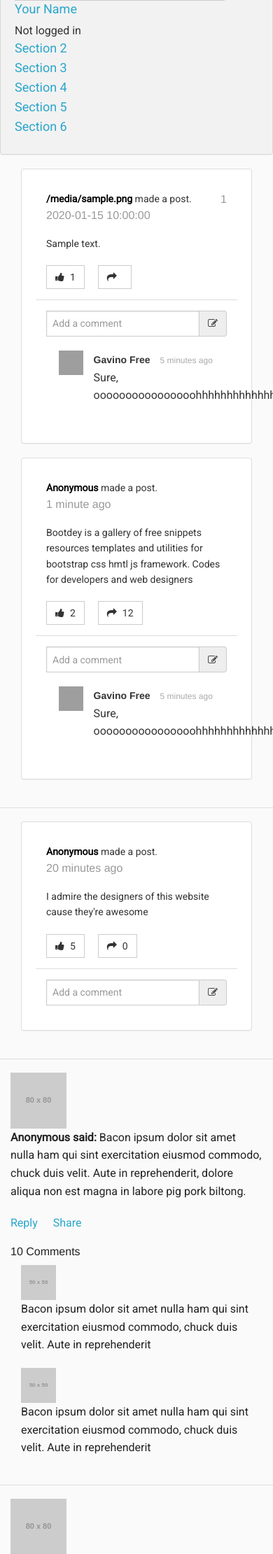
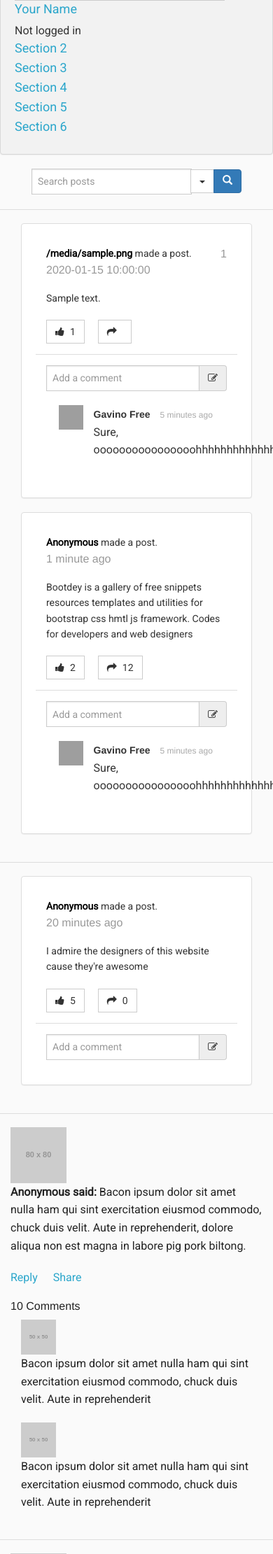
Before and after one commit to brandnew3773/cu_admirers, a Flask app: template templates/index.html in a window 390 px wide; the page is wider, and only the part inside the window is pictured. Shown: the part 437-2658 px from the top of that part at 70% size. Run offline with Flask 2, Linux system fonts and the light colour scheme; the template is opened without the code that fills it: most values are stand-ins (such as "Sample title", 1, 10 or a date in 2020); grey boxes labelled with a size stand in for pictures from a placeholder-image service; parts of the project's set-up code (start-up, migrations or seed data) failed here and were passed over; some libraries are stand-ins or nearby versions; grey boxes are pictures that could not be loaded.

Commit message:
added search bar

```diff
--- a/static/css/login.css
+++ b/static/css/login.css
@@ -377,3 +377,48 @@
 .post .post-footer .comments-list .comment > .comments-list {
   margin-left: 50px;
 }
+
+
+/* Search bar css */
+
+.dropdown.dropdown-lg .dropdown-menu {
+    margin-top: -1px;
+    padding: 6px 20px;
+}
+.input-group-btn .btn-group {
+    display: flex !important;
+}
+.btn-group .btn {
+    border-radius: 0;
+    margin-left: -1px;
+}
+.btn-group .btn:last-child {
+    border-top-right-radius: 4px;
+    border-bottom-right-radius: 4px;
+}
+
+.btn-group .form-horizontal .btn[type="submit"] {
+  border-top-left-radius: 4px;
+  border-bottom-left-radius: 4px;
+}
+.form-horizontal .form-group {
+    margin-left: 0;
+    margin-right: 0;
+}
+.form-group .form-control:last-child {
+    border-top-left-radius: 4px;
+    border-bottom-left-radius: 4px;
+}
+
+@media screen and (min-width: 768px) {
+    #adv-search {
+        width: 500px;
+        margin: 0 auto;
+    }
+    .dropdown.dropdown-lg {
+        position: static !important;
+    }
+    .dropdown.dropdown-lg .dropdown-menu {
+        min-width: 500px;
+    }
+}
--- a/templates/index.html
+++ b/templates/index.html
@@ -215,7 +215,42 @@
 
 
     <div class="large-9 columns">
-
+        <div class="container">
+            <div class="row">
+                <div class="col-md-9">
+                    <div class="input-group" id="adv-search">
+                        <input type="text" class="form-control" placeholder="Search posts" />
+                        <div class="input-group-btn">
+                            <div class="btn-group" role="group">
+                                <div class="dropdown dropdown-lg">
+                                    <button type="button" class="btn btn-default dropdown-toggle" data-toggle="dropdown" aria-expanded="false"><span class="caret"></span></button>
+                                    <div class="dropdown-menu dropdown-menu-right" role="menu">
+                                        <form class="form-horizontal" role="form" method="post" action="/search">
+                                            <div class="form-group">
+                                                <label for="contain">ID</label>
+                                                <input class="form-control" name="post_id" type="text" />
+                                            </div>
+                                            <div class="form-group">
+                                                <label for="contain">Contains the words</label>
+                                                <input class="form-control" name="contains" type="text" />
+                                            </div>
+                                            <div class="form-group">
+                                                <label for="contain">Tagged Uni</label>
+                                                <input class="form-control" name="tagged" type="text" />
+                                            </div>
+                                            <button type="submit" class="btn btn-primary"><span class="glyphicon glyphicon-search" aria-hidden="true"></span></button>
+                                        </form>
+                                    </div>
+                                </div>
+                                <button type="button" class="btn btn-primary"><span class="glyphicon glyphicon-search" aria-hidden="true"></span></button>
+                            </div>
+                        </div>
+                    </div>
+                </div>
+                <div class="col-md-3"></div>
+            </div>
+        </div>
+        <hr/>
         {% for post in posts %}
             <div class="container">
             <div class="col-sm-8">
@@ -250,7 +285,7 @@
                     </div>
                     <div class="post-footer">
                         <div class="input-group">
-                            <input class="form-control" placeholder="Add a comment" type="text">
+                            <input class="form-control" style="z-index:1" placeholder="Add a comment" type="text">
                     <span class="input-group-addon">
                         <a href="#"><i class="fa fa-edit"></i></a>
                     </span>
--- a/utility.py
+++ b/utility.py
@@ -241,15 +241,15 @@
     table = "post"
     primary_key = "pid"
 
-    def __init__(self, post_body, approved, poster, allow_guesses=False, post_created=None, pid=None, like_count=0, response_created=None):
+    def __init__(self, post_body, approved, poster, allow_guesses=False, post_created=None, pid=None, **kwargs):
         self.post_body = post_body
         self.approved = approved
         self.poster = poster
         self.allow_guesses = allow_guesses
         self.pid = pid
         self.post_created = post_created
-        self.like_count = like_count
-        self.response_created = response_created
+        for k, v in kwargs.items():
+            self.__dict__[k] = v
         super(Post, self).__init__()
 
     def prepare(self):
```
